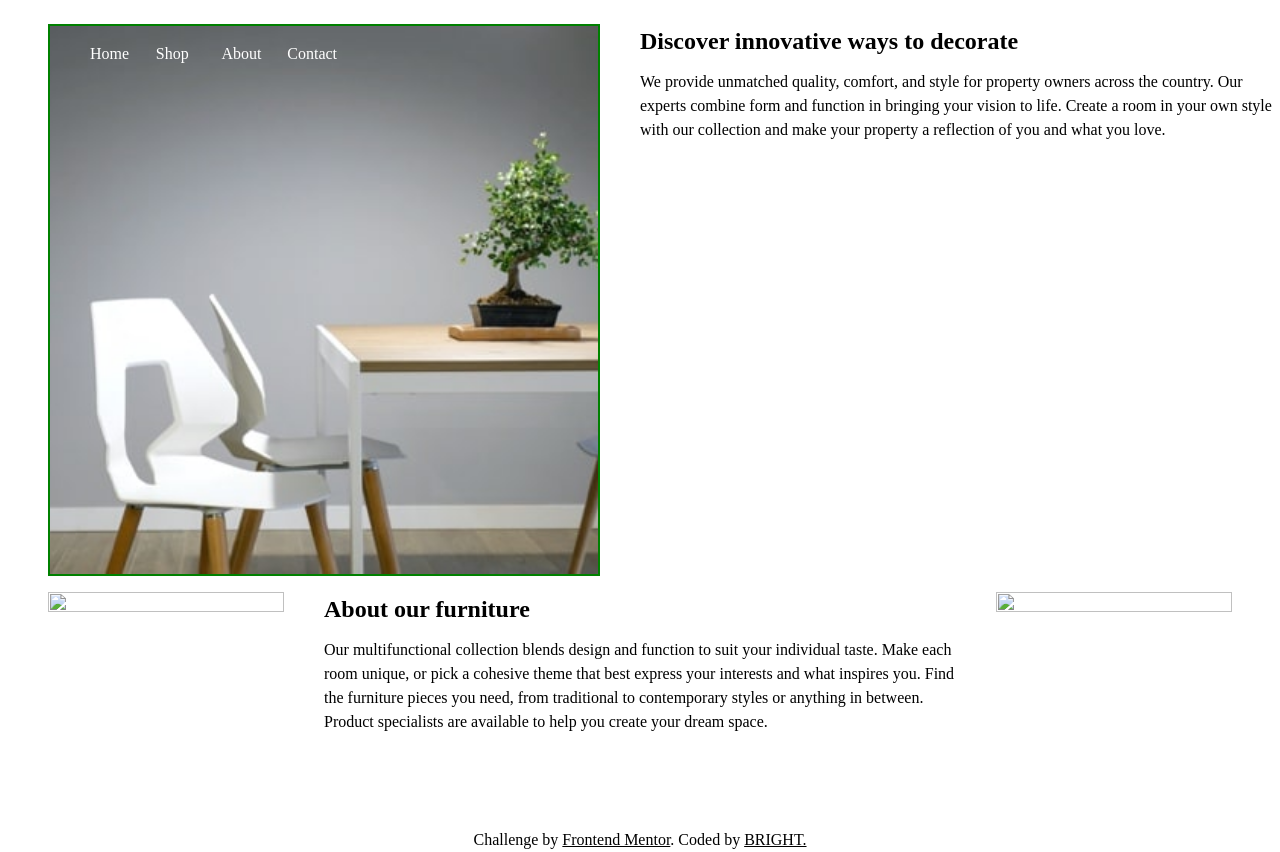
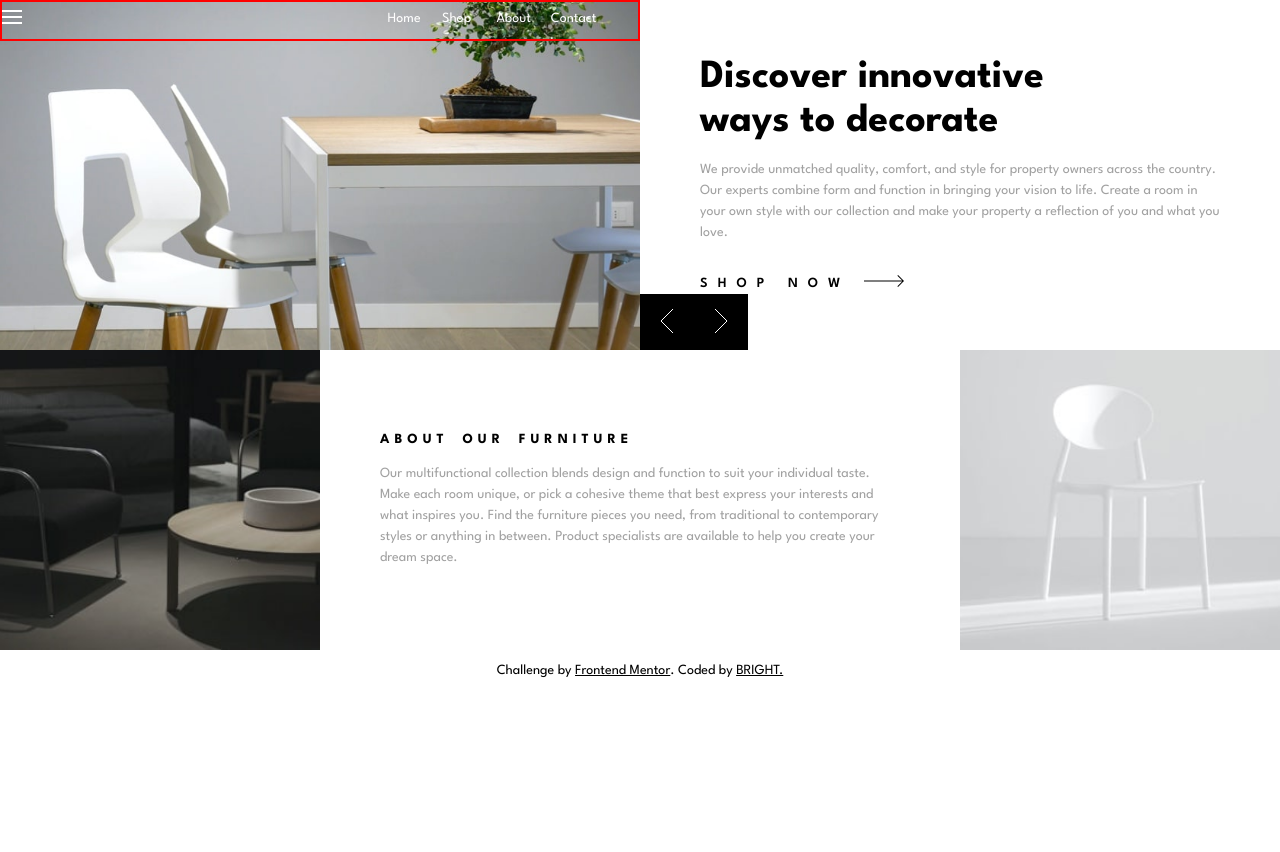
Before and after one commit to Brighties/room-homepage, a plain HTML site: page index.html in a window 1280 px wide. After the commit the page ends 800 px from the top, so only its background shows below. Drawn offline with Linux system fonts and the light colour scheme.

Commit message:
Added more styles to the layout

```diff
--- a/css/reset.css
+++ b/css/reset.css
@@ -3,6 +3,8 @@
 *::before,
 *::after {
   box-sizing: border-box;
+  margin: 0;
+  padding: 0;
 }
 
 /* Prevent font size inflation */
--- a/css/styles.css
+++ b/css/styles.css
@@ -1,43 +1,189 @@
+@import url("https://fonts.googleapis.com/css2?family=League+Spartan:wght@300;400;500;600;700&display=swap");
 @import "./reset.css";
+@import "./variables.css";
+
+body {
+  font-size: var(--font-large);
+  font-family: "League Spartan", sans-serif;
+}
 
 /* main container style*/
 .entire-page-container {
   display: grid;
-  /* row-gap: 1.5rem; */
   grid-template-columns: 1fr;
+  color: hsl(var(--dark-gray));
 }
-@media (min-width: 900px) {
+.header {
+  color: initial;
+}
+.banner-header {
+  color: hsl(var(--white));
+  text-align: center;
+  padding-bottom: 4px;
+}
+.banner-container,
+.figure-2,
+.figure-3 {
+  background-repeat: no-repeat;
+  background-position-x: center;
+  background-position-y: center;
+  background-size: cover;
+}
+.banner-container {
+  background-image: url(../images/desktop-image-hero-1.jpg);
+}
+.figure-2 {
+  background-image: url(../images/image-about-dark.jpg);
+}
+.figure-3 {
+  background-image: url(../images/image-about-light.jpg);
+}
+img {
+  height: 100%;
+}
+.article {
+  align-self: center;
+  padding: 6rem 10vw;
+}
+.attribution {
+  text-align: center;
+  padding-block: var(--spacing-small);
+  color: initial;
+}
+
+/* NAVIGATION */
+.nav {
+  display: grid;
+  grid-template-columns: repeat(3, 1fr);
+  gap: var(--spacing-very-small);
+  border: 2px solid red;
+  align-items: center;
+  justify-content: left;
+  padding-block: var(--spacing-very-small);
+  overflow: hidden;
+}
+
+.nav__list {
+  display: grid;
+  grid-template-columns: repeat(4, 1fr);
+  gap: var(--spacing-large);
+  white-space: nowrap;
+  color: hsl(var(--white));
+  padding-bottom: 4px;
+}
+.nav__list {
+  transform: translateY(-200%);
+}
+
+/* add this 'visible' class to visible when clicked */
+.nav__list.visible {
+  transform: translateY(0%) translateX(-20%);
+}
+/* add the 'hide' class when the menu bar is clicked */
+.banner-header.hide {
+  transform: translateY(100%);
+}
+.nav__list-item a {
+  text-decoration: none;
+  color: var(--white);
+}
+/* ARTICLE 1 */
+.article-1-header {
+  font-size: 4rem;
+  margin-block-end: var(--spacing-large);
+}
+
+.btn {
+  text-transform: uppercase;
+  letter-spacing: var(--spacing-small);
+  border: transparent;
+  background: transparent;
+  cursor: pointer;
+}
+.shop-btn {
+  margin-block-start: 3rem;
+  font-weight: 600;
+  white-space: nowrap; /* so that the pseudo-element does not wrap */
+}
+.shop-btn::after {
+  content: url(/images/icon-arrow.svg);
+}
+
+/* ABOUT FURNITURE */
+.about-product-header {
+  text-transform: uppercase;
+  letter-spacing: var(--spacing-very-small);
+  margin-block-end: var(--spacing-large);
+  word-spacing: var(--spacing-very-small);
+  font-size: var(--font-small);
+}
+
+/* CAROUSEL CONTAINER */
+.article-1 {
+  position: relative;
+  min-height: 350px; /* set to be same size as the image on its left */
+  display: flex;
+  flex-direction: column;
+  justify-content: center;
+  align-items: flex-start;
+}
+.carousel-container {
+  position: absolute;
+  bottom: 0%;
+  right: 100%;
+  background: hsl(var(--black));
+  max-width: max-content;
+  display: flex;
+  align-items: center;
+  padding-top: 15px;
+  padding-bottom: 10px;
+}
+.left-navigator {
+  padding-inline: 2rem;
+}
+.right-navigator {
+  padding-inline: 2rem;
+}
+
+/*
+=================================
+  MEDIA QUERY
+=================================
+*/
+@media (min-width: 600px) {
   .entire-page-container {
     grid-template-columns: repeat(4, 1fr);
   }
-  .image-hero-1-container {
+
+  .banner-container {
     grid-column: span 2;
-    border: 2px solid green;
   }
   .article-1 {
     grid-column: span 2;
+  }
+  .article {
+    padding-inline: var(--spacing-extra-large);
+    padding-block: var(--spacing-small);
   }
   .article-2 {
     grid-column: span 2;
   }
   .attribution {
     grid-column: span 4;
-    text-align: center;
+  }
+
+  .banner-header {
+    transform: translateY(-100%);
   }
 }
-.image-hero-1-container {
-  position: relative;
+@media (min-width: 1200px) {
+  .article {
+    padding-inline: 6rem;
+  }
+  .carousel-container {
+    left: 0%;
+    right: 0%;
+  }
 }
-.nav {
-  position: absolute;
-  top: 0;
-}
-.nav__list {
-  display: grid;
-  gap: 1rem;
-  grid-template-columns: repeat(4, 1fr);
-}
-.nav__list-item a {
-  text-decoration: none;
-  color: #fff;
-}
+
+/* ============================= */
--- /dev/null
+++ b/css/variables.css
@@ -0,0 +1,25 @@
+html {
+  font-size: 62.5%;
+}
+
+:root {
+  /* COLOR PALETTE */
+  --dark-gray: 0, 0%, 63%;
+  --black: 0, 0%, 0%;
+  --white: 0, 0%, 100%;
+  --very-dark-gray: 0, 0%, 27%;
+
+  /* FONTS */
+
+  --font-normal: 1.2rem;
+  --font-large: 1.4rem;
+  --font-extra-large: 1.7rem;
+
+  /* SPACING */
+  --spacing-very-small: 0.5rem;
+  --spacing-small: 1rem;
+  --spacing-large: 1.5rem;
+  --spacing-extra-large: 2rem;
+
+  /* FULL WIDTH */
+}
--- a/index.html
+++ b/index.html
@@ -13,27 +13,54 @@
     <main class="entire-page-container">
 
         <!-- component 1-->
-        <figure class="image-hero-1-container ">
-            <img src="/images/mobile-image-hero-1.jpg" alt="">
+
+        <div class="banner-container" style="min-height: 350px">
+            <!-- the height of this div will be dependent on the height of article-1 -->
+
             <nav class="nav">
-                <ul role="list" class="nav__list">
+                <span>
+                    <svg width="20" height="14" xmlns="http://www.w3.org/2000/svg">
+                        <path d="M20 12v2H0v-2h20zm0-6v2H0V6h20zm0-6v2H0V0h20z" fill="#FFF" fill-rule="evenodd" />
+                    </svg>
+                </span>
+
+                <h2 class="banner-header hide">room</h2>
+
+                <ul role="list" class="nav__list visible">
                     <li class="nav__list-item"><a href="#">Home</a></li>
                     <li class="nav__list-item"><a href="#">Shop</a></li>
                     <li class="nav__list-item"><a href="#">About</a></li>
                     <li class="nav__list-item"><a href="#">Contact</a></li>
                 </ul>
             </nav>
-        </figure>
+        </div>
+
+
 
         <!-- component 2-->
-        <article class="article-1">
-            <h2>Discover innovative ways to decorate</h2>
+        <article class="article article-1">
+            <figure class="carousel-container">
+                <div class="left-navigator">
+                    <svg width="14" height="24" xmlns="http://www.w3.org/2000/svg">
+                        <path d="M13 0L1 12l12 12" stroke="#FFF" fill="none" fill-rule="evenodd" />
+                    </svg>
+                </div>
+
+                <div class="right-navigator">
+                    <svg width="14" height="24" xmlns="http://www.w3.org/2000/svg">
+                        <path d="M1 0l12 12L1 24" stroke="#FFF" fill="none" fill-rule="evenodd" />
+                    </svg>
+                </div>
+            </figure>
+            <h2 class="header article-1-header">Discover innovative ways to decorate</h2>
             <p>
                 We provide unmatched quality, comfort, and style for property owners
                 across the country. Our experts combine form and function in bringing
                 your vision to life. Create a room in your own style with our collection
                 and make your property a reflection of you and what you love.
             </p>
+
+            <button class="btn shop-btn">SHOP NOW </button>
         </article>
         <!-- <article>
             <h2>We are available all across the globe</h2>
@@ -59,14 +86,11 @@
         </article> -->
 
         <!-- component 3-->
-        <figure class="figure-2">
-
-            <img src="/images//mobile-image-hero-2.jpg" alt="">
-        </figure>
+        <figure style="height: 300px" class="figure-2"> </figure>
 
         <!-- component 4-->
-        <article class="article-2">
-            <h2>About our furniture</h2>
+        <article class="article article-2">
+            <h2 class="header about-product-header">About our furniture</h2>
             <p>
                 Our multifunctional collection blends design and function to suit your
                 individual taste. Make each room unique, or pick a cohesive theme that
@@ -78,16 +102,13 @@
         </article>
 
         <!-- component 5-->
-        <figure class="figure-3">
+        <figure style="height: 300px" class="figure-3"></figure>
 
-            <img src="/images//mobile-image-hero-3.jpg" alt="">
-        </figure>
-
-        <div class="attribution">
+        <footer class="attribution">
             Challenge by
             <a href="https://www.frontendmentor.io?ref=challenge" target="_blank">Frontend Mentor</a>. Coded by <a
                 href="#">BRIGHT.</a>
-        </div>
+        </footer>
     </main>
 </body>
 
```
